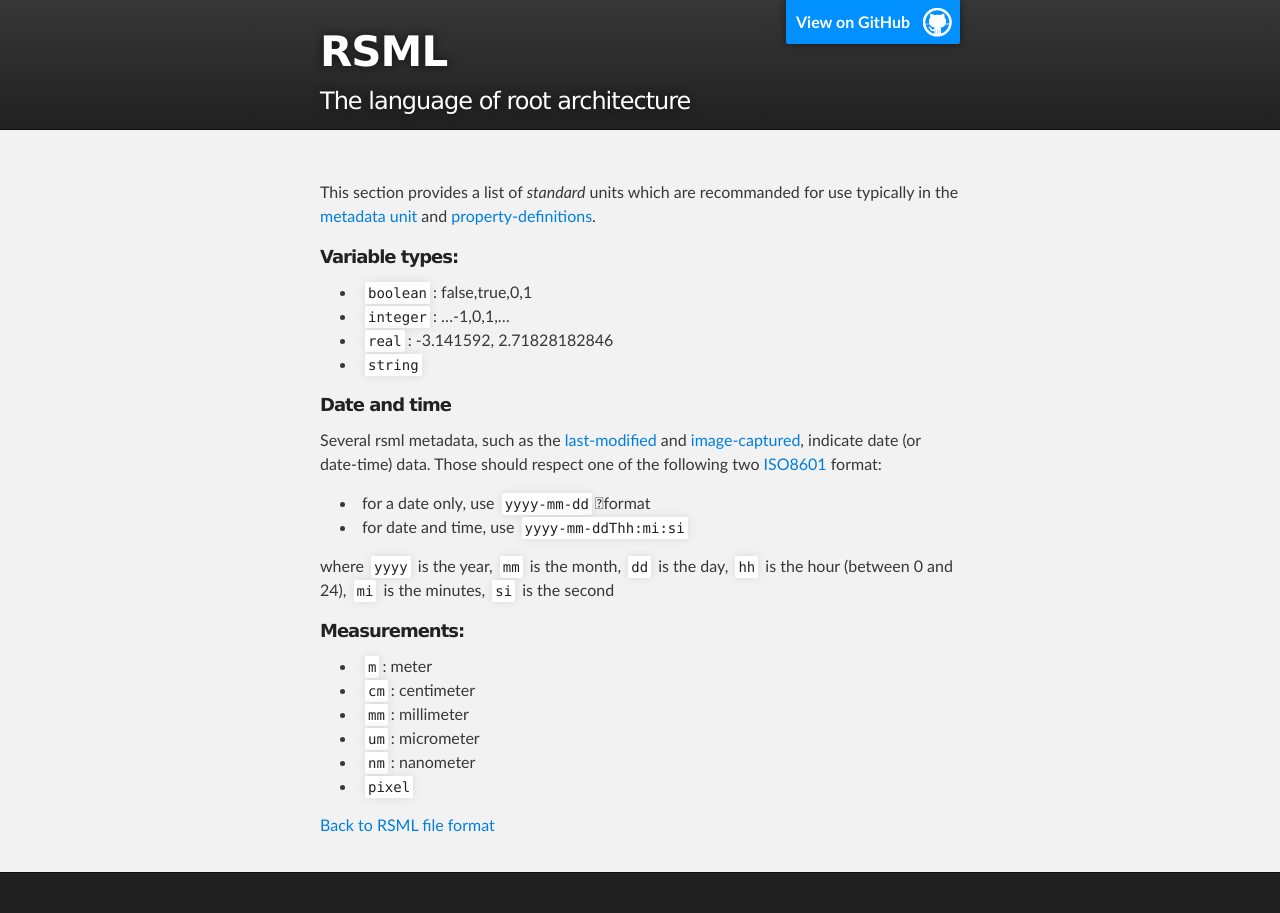
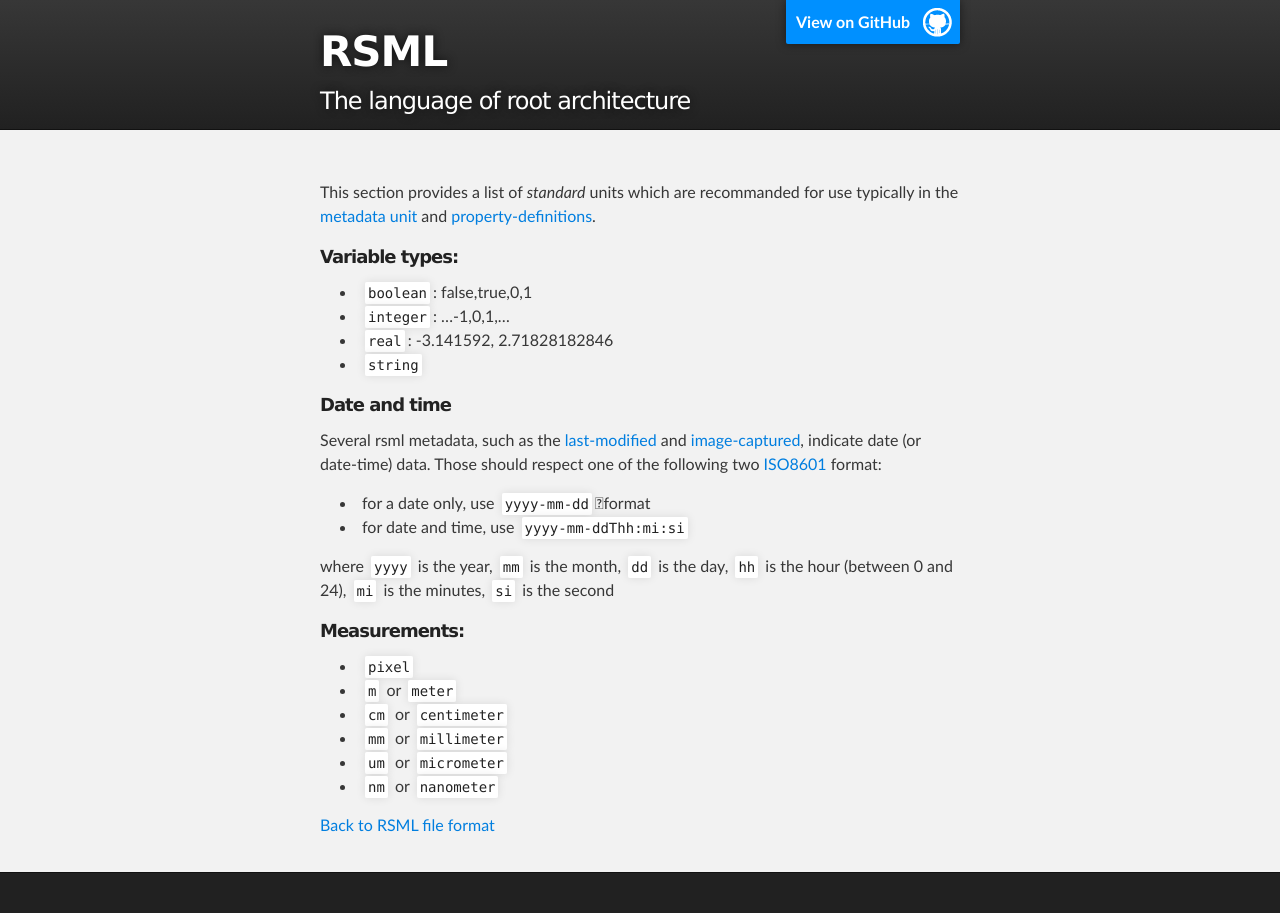
Before and after one commit to RootSystemML/RootSystemML.github.io, a Jekyll site: the page built from format/units.md, in a window 1280 px wide. Built offline with Jekyll 4.4.1, drawn with Linux system fonts in a browser that asks for light colours.

```diff
--- a/format/units.md
+++ b/format/units.md
@@ -28,12 +28,12 @@ where `yyyy` is the year, `mm` is the month, `dd` is the day, `hh` is the hour (
 
 #####Measurements:
 
-  - `m`: meter
-  - `cm`: centimeter
-  - `mm`: millimeter
-  - `um`: micrometer
-  - `nm`: nanometer
   - `pixel`
+  - `m`  or `meter`
+  - `cm` or `centimeter`
+  - `mm` or `millimeter`
+  - `um` or  `micrometer`
+  - `nm` or `nanometer`
 
 
 [Back to RSML file format](index)
```
